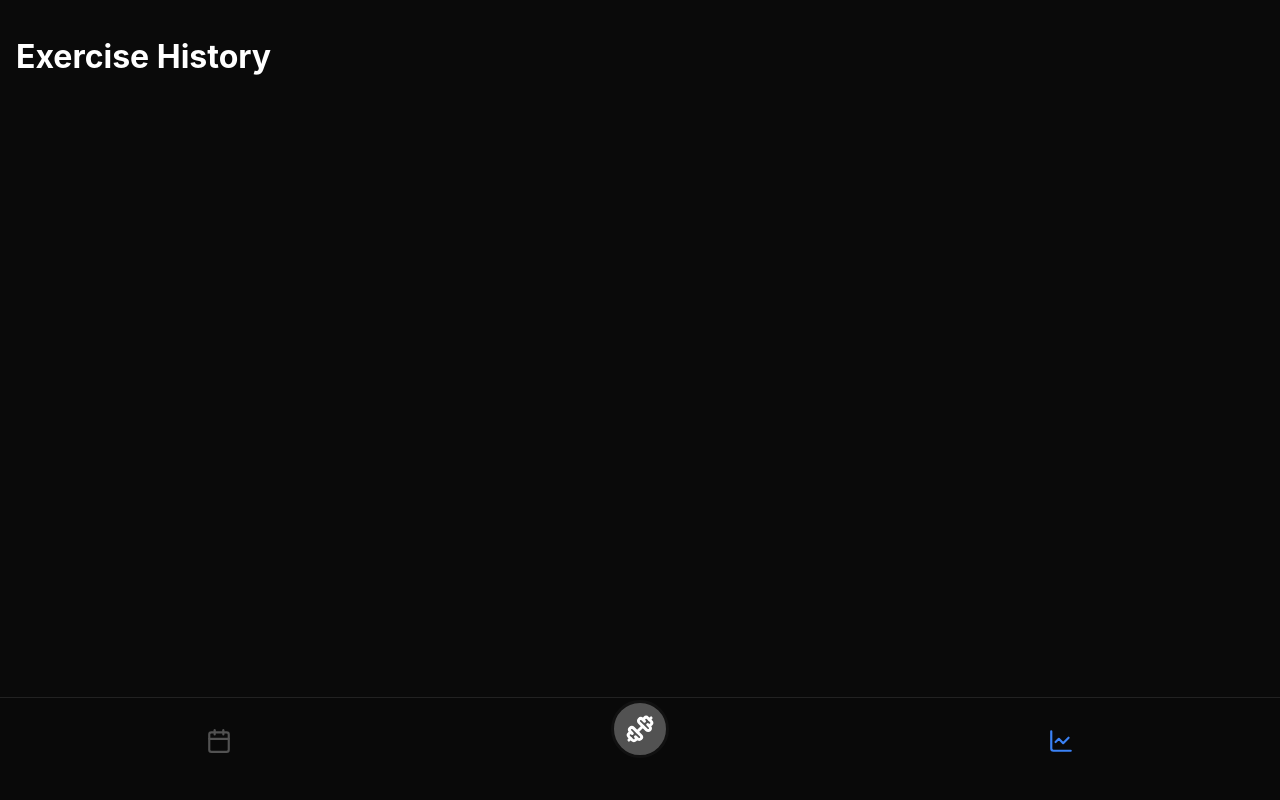
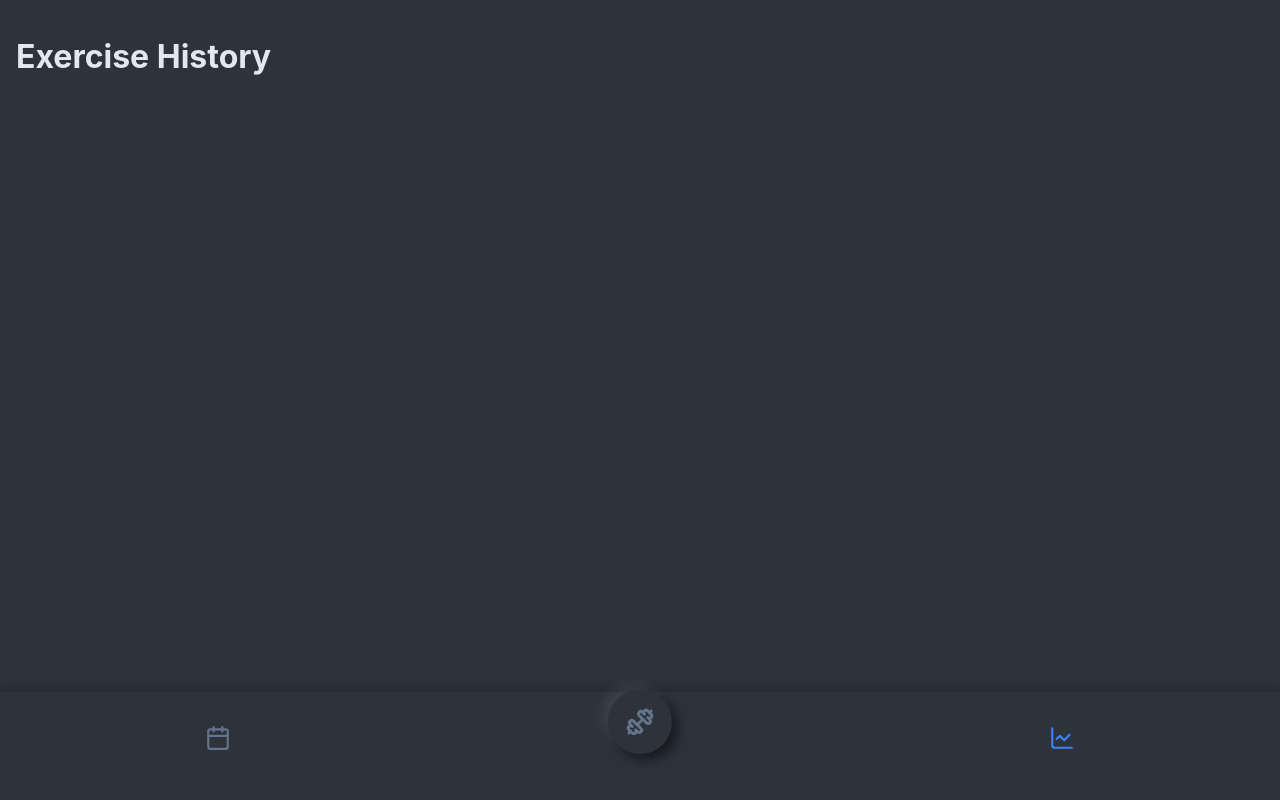
Before and after one commit to tincholas/workout-tracker, a React (Vite) app: page /#/history in a window 1280 px wide. Built offline with nearby package versions, Linux system fonts and the light colour scheme.

Commit message:
changed style to neumorphism

```diff
--- a/src/App.jsx
+++ b/src/App.jsx
@@ -36,37 +36,40 @@ function App() {
         bottom: 0,
         left: 0,
         right: 0,
-        background: 'rgba(10, 10, 10, 0.95)',
-        backdropFilter: 'blur(10px)',
-        borderTop: '1px solid rgba(255,255,255,0.1)',
+        background: 'var(--bg-app)', // Use variable
+        boxShadow: '0 -4px 10px rgba(0,0,0,0.2)', // Top shadow
         display: 'flex',
         justifyContent: 'space-around',
         alignItems: 'center',
-        padding: '0.5rem 1rem 1.5rem 1rem', // Reduced padding
-        height: '70px', // Reduced height
+        padding: '0.5rem 1rem 1.5rem 1rem',
+        height: '76px', // Slightly taller for the floating button
         zIndex: 100
       }}>
         <Link to="/calendar" style={{
           color: location.pathname === '/calendar' ? 'var(--color-primary)' : 'var(--text-muted)',
-          display: 'flex', flexDirection: 'column', alignItems: 'center'
+          display: 'flex', flexDirection: 'column', alignItems: 'center',
+          textShadow: location.pathname === '/calendar' ? '0 0 10px var(--color-primary-glow)' : 'none'
         }}>
           <CalendarIcon size={26} />
         </Link>
 
+        {/* Floating Action Button */}
         <Link to={activeWorkout ? '/session' : '/'} style={{
-          color: (location.pathname === '/' || location.pathname === '/session') ? '#000' : '#fff',
-          background: (location.pathname === '/' || location.pathname === '/session') ? 'var(--color-primary)' : 'var(--text-muted)',
+          color: (location.pathname === '/' || location.pathname === '/session') ? '#fff' : 'var(--text-muted)',
+          background: (location.pathname === '/' || location.pathname === '/session') ? 'var(--color-primary)' : 'var(--bg-card)',
           borderRadius: '50%',
-          width: '52px', // Slightly larger than 26px icons (standard button size)
-          height: '52px',
+          width: '56px',
+          height: '56px',
           display: 'flex',
           alignItems: 'center',
           justifyContent: 'center',
-          marginTop: '-24px', // Reduced float
-          boxShadow: (location.pathname === '/' || location.pathname === '/session') ? '0 4px 12px rgba(16, 185, 129, 0.3)' : 'none',
-          border: '3px solid #111'
+          marginTop: '-32px',
+          boxShadow: (location.pathname === '/' || location.pathname === '/session')
+            ? '6px 6px 12px rgba(0,0,0,0.4), -4px -4px 10px rgba(255,255,255,0.1)' // Neumorphic Pop
+            : 'var(--shadow-convex)',
+          border: '4px solid var(--bg-app)' // Matches background to create "cutout" effect
         }}>
-          <Dumbbell size={28} color={(location.pathname === '/' || location.pathname === '/session') ? '#000' : '#fff'} strokeWidth={2.5} />
+          <Dumbbell size={28} strokeWidth={2.5} />
         </Link>
 
         <Link to="/history" style={{
--- a/src/components/VolumeChart.jsx
+++ b/src/components/VolumeChart.jsx
@@ -57,8 +57,8 @@ export default function VolumeChart({ history, currentMonth, currentYear }) {
             label: target,
             data: targetDataMap[target],
             backgroundColor: getColor(target),
-            borderColor: '#000',
-            borderWidth: 1,
+            backgroundColor: getColor(target),
+            borderRadius: 4, // Add border radius for consistency with Cardio chart
         }));
 
         return {
--- a/src/index.css
+++ b/src/index.css
@@ -1,22 +1,33 @@
 :root {
-  /* Colors - Premium Dark Mode */
-  --bg-app: #0a0a0a;
-  --bg-card: #161616;
-  --bg-input: #202020;
+  /* Colors - Neumorphic Dark Mode */
+  --bg-app: #2e323b;
+  --bg-card: #2e323b;
+  /* Extruded elements match background */
+  --bg-input: #2e323b;
+  /* Sunken elements match background */
+
+  /* Shadows */
+  --shadow-light: rgba(255, 255, 255, 0.08);
+  --shadow-dark: rgba(0, 0, 0, 0.5);
+
+  --shadow-convex:
+    6px 6px 12px var(--shadow-dark),
+    -6px -6px 12px var(--shadow-light);
+
+  --shadow-concave:
+    inset 6px 6px 12px var(--shadow-dark),
+    inset -6px -6px 12px var(--shadow-light);
 
   /* Accents */
   --color-primary: #3b82f6;
-  /* Electric Blue */
-  --color-primary-glow: rgba(59, 130, 246, 0.5);
+  --color-primary-glow: rgba(59, 130, 246, 0.4);
   --color-success: #10b981;
-  /* Neon Green */
   --color-danger: #ef4444;
-  /* Red */
 
   /* Text */
-  --text-primary: #ffffff;
-  --text-secondary: #a3a3a3;
-  --text-muted: #525252;
+  --text-primary: #e2e8f0;
+  --text-secondary: #94a3b8;
+  --text-muted: #64748b;
 
   /* Spacing */
   --space-xs: 0.25rem;
@@ -28,8 +39,8 @@
   /* Typography */
   --font-family: 'Inter', system-ui, sans-serif;
   --radius-sm: 0.5rem;
-  --radius-md: 0.75rem;
-  --radius-lg: 1rem;
+  --radius-md: 1rem;
+  --radius-lg: 1.5rem;
 
   /* Transitions */
   --ease-spring: cubic-bezier(0.4, 0.0, 0.2, 1);
@@ -43,7 +54,6 @@ body {
   font-family: var(--font-family);
   -webkit-font-smoothing: antialiased;
   min-height: 100vh;
-  /* Prevent pull-to-refresh on mobile */
   overscroll-behavior-y: none;
 }
 
@@ -56,7 +66,7 @@ body {
 /* Utilities */
 .btn {
   background: var(--bg-card);
-  border: 1px solid rgba(255, 255, 255, 0.1);
+  border: none;
   color: var(--text-primary);
   padding: 0.75rem 1.5rem;
   border-radius: var(--radius-md);
@@ -67,39 +77,49 @@ body {
   align-items: center;
   justify-content: center;
   gap: 0.5rem;
+  box-shadow: var(--shadow-convex);
 }
 
 .btn:active {
-  transform: scale(0.96);
+  transform: scale(0.97);
+  box-shadow: var(--shadow-concave);
 }
 
 .btn-primary {
   background: var(--color-primary);
-  border-color: var(--color-primary);
-  box-shadow: 0 0 15px var(--color-primary-glow);
+  color: white;
+  box-shadow:
+    6px 6px 12px rgba(0, 0, 0, 0.3),
+    -4px -4px 10px rgba(255, 255, 255, 0.1);
+}
+
+.btn-primary:active {
+  box-shadow: inset 4px 4px 8px rgba(0, 0, 0, 0.2);
 }
 
 .input {
   background: var(--bg-input);
-  border: 1px solid transparent;
+  border: none;
   padding: 0.75rem;
   border-radius: var(--radius-md);
   color: var(--text-primary);
   width: 100%;
   box-sizing: border-box;
   font-size: 1rem;
+  box-shadow: var(--shadow-concave);
 }
 
 .input:focus {
   outline: none;
-  border-color: var(--color-primary);
+  border: 1px solid rgba(59, 130, 246, 0.3);
 }
 
 .card {
   background: var(--bg-card);
   border-radius: var(--radius-lg);
   padding: var(--space-md);
-  border: 1px solid rgba(255, 255, 255, 0.05);
+  border: none;
+  box-shadow: var(--shadow-convex);
 }
 
 /* Mobile optimizations */
--- a/src/pages/Home.jsx
+++ b/src/pages/Home.jsx
@@ -213,7 +213,12 @@ export default function Home() {
                                 )}
                             </button>
                             <button
-                                onClick={(e) => { e.stopPropagation(); deleteCustomType(custom.id); }}
+                                onClick={(e) => {
+                                    e.stopPropagation();
+                                    if (window.confirm(`Are you sure you want to delete the "${custom.name}" split?`)) {
+                                        deleteCustomType(custom.id);
+                                    }
+                                }}
                                 style={{
                                     position: 'absolute',
                                     right: '1rem',
```
Also changed, not shown: src/pages/Calendar.jsx (+18 -15 lines).
